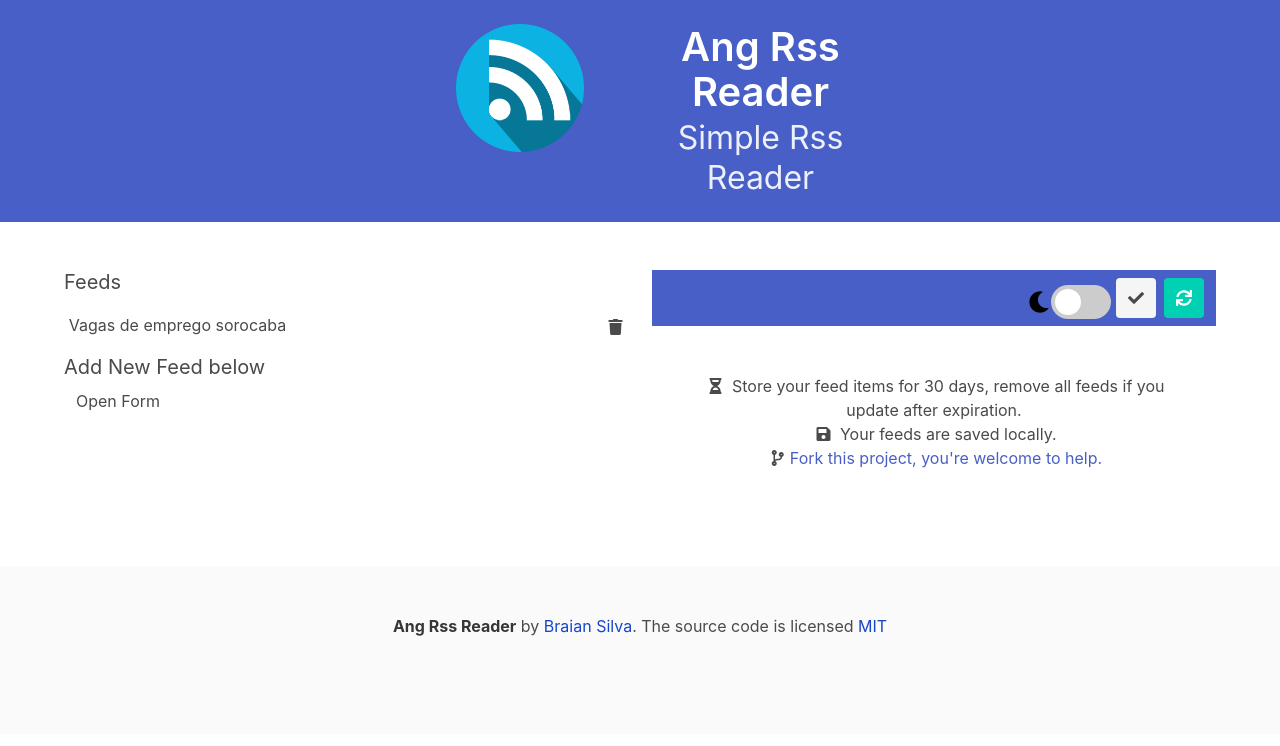
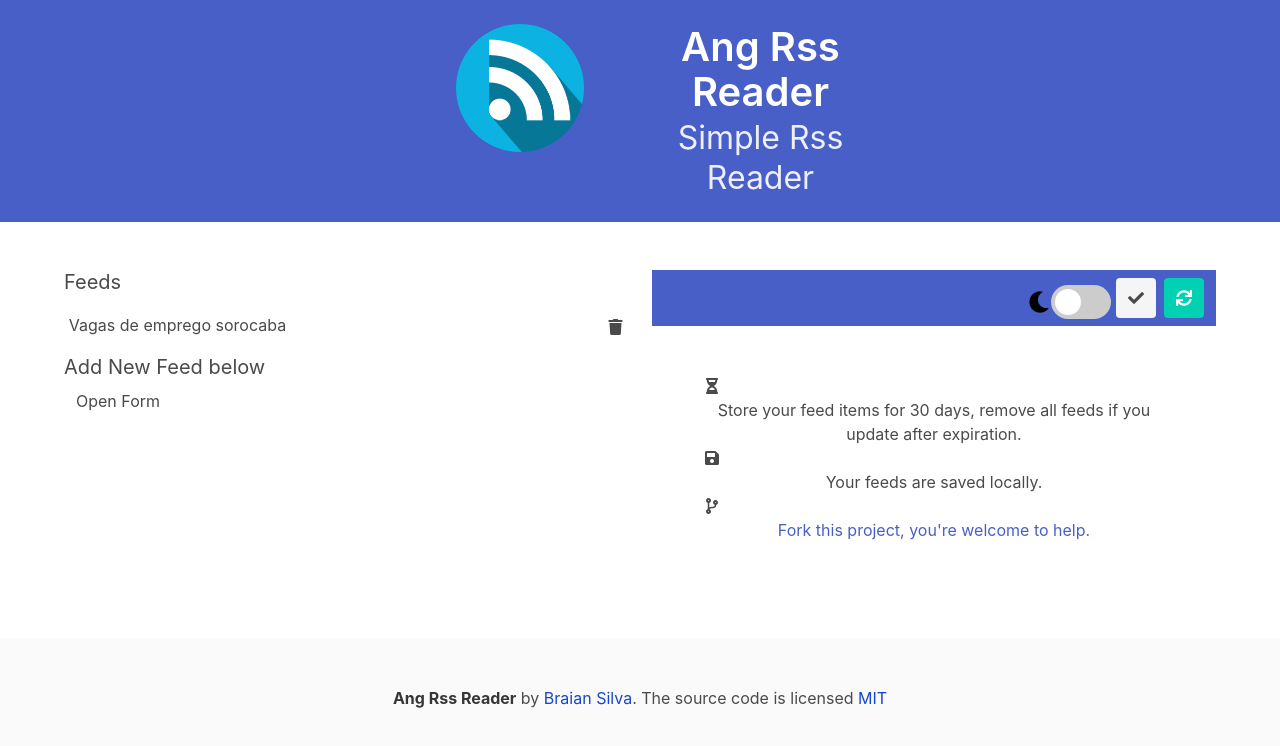
Before and after one commit to BraianS/ang-rss-reader, an Angular app: page / in a window 1280 px wide. Shown: the top 746 px of the page. Built offline with nearby package versions, Linux system fonts and the light colour scheme.

Commit message:
Update dark theme

```diff
--- a/angular.json
+++ b/angular.json
@@ -28,8 +28,7 @@
               "src/manifest.webmanifest"
             ],
             "styles": [
-              "src/scss/styles.scss",
-              "node_modules/bulma/css/bulma.css"
+              "src/scss/styles.scss"
             ],
             "scripts": [],
             "es5BrowserSupport": true
--- a/src/scss/_variables.scss
+++ b/src/scss/_variables.scss
@@ -1,4 +1,3 @@
-$font-lato: "lato", sans-serif;
 $fa-font-path: "~@fortawesome/fontawesome-free/webfonts";
 
 $primary-color: #1646ca;
--- a/src/scss/styles.scss
+++ b/src/scss/styles.scss
@@ -1,13 +1,10 @@
-/* You can add global styles to this file, and also import other style files */
-/* @import url("https://maxcdn.bootstrapcdn.com/bootstrap/4.0.0/css/bootstrap.min.css"); */
 @import "variables";
-@import "themes/dark/dark-variables";
+@import "themes/dark/index.scss";
+@import "~bulma/css/bulma.css";
 @import "~@fortawesome/fontawesome-free/scss/fontawesome";
 @import "~@fortawesome/fontawesome-free/scss/brands";
 @import "~@fortawesome/fontawesome-free/scss/regular";
 @import "~@fortawesome/fontawesome-free/scss/solid";
-@import "themes/dark/components/home.scss";
-@import "themes/dark/components/feed-card.scss";
 
 .icon {
   display: flex;
--- a/src/scss/themes/dark/_dark-variables.scss
+++ b/src/scss/themes/dark/_dark-variables.scss
@@ -1,9 +1,10 @@
-$background-primary:#101112 !important;
-$background-secondary:#121314 !important;
+$background-primary:#131516 !important;
+$background-secondary:#161718 !important;
+$background-hover: #181a1a !important;
 
-$text-primary: #CCCCCC !important;
-$text-secondary: #8a8884 !important;
+$text-primary: #948F88 !important;
+$text-secondary: #9E9494 !important;
 
 $is-danger: #6f0016 !important;
-$is-link: #084770 !important;
+$is-link: #164186 !important;
 $is-primary: #008571 !important;
--- a/src/scss/themes/dark/components/feed-card.scss
+++ b/src/scss/themes/dark/feed-card.scss
@@ -3,7 +3,7 @@
     background-color: $background-primary;
   }
 
-  .modal-card-head {
+  .modal-card-head, .modal-card-foot {
     background-color: $background-secondary;
   }
 
--- a/src/scss/themes/dark/components/home.scss
+++ b/src/scss/themes/dark/home.scss
@@ -1,6 +1,29 @@
 [data-theme="dark"] {
+  background-color: $background-primary;
+
   body {
     background-color: $background-primary;
+  }
+
+  p,
+  span {
+    color: $text-primary;
+  }
+
+  strong {
+    color: $text-secondary;
+  }
+
+  a {
+    color: $text-secondary;
+  }
+
+  a[href] {
+    color: #3676b2;
+  }
+
+  .footer {
+    background-color: $background-secondary;
   }
 
   .input {
@@ -17,7 +40,7 @@
       color: $text-secondary;
 
       &:hover {
-        background-color: #121314;
+        background-color: $background-hover;
         color: $text-secondary;
       }
     }
--- /dev/null
+++ b/src/scss/themes/dark/index.scss
@@ -0,0 +1,3 @@
+@import "themes/dark/dark-variables";
+@import "themes/dark/home.scss";
+@import "themes/dark/feed-card.scss";
```
